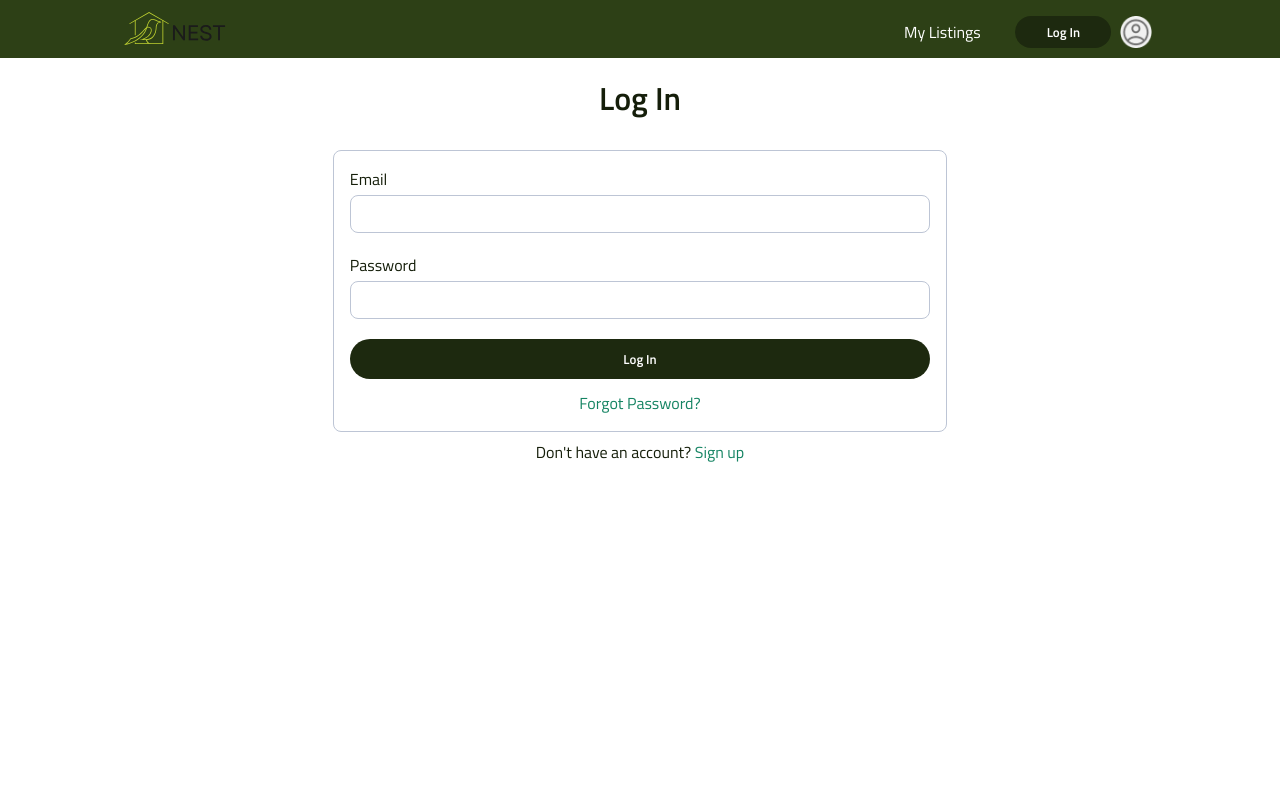
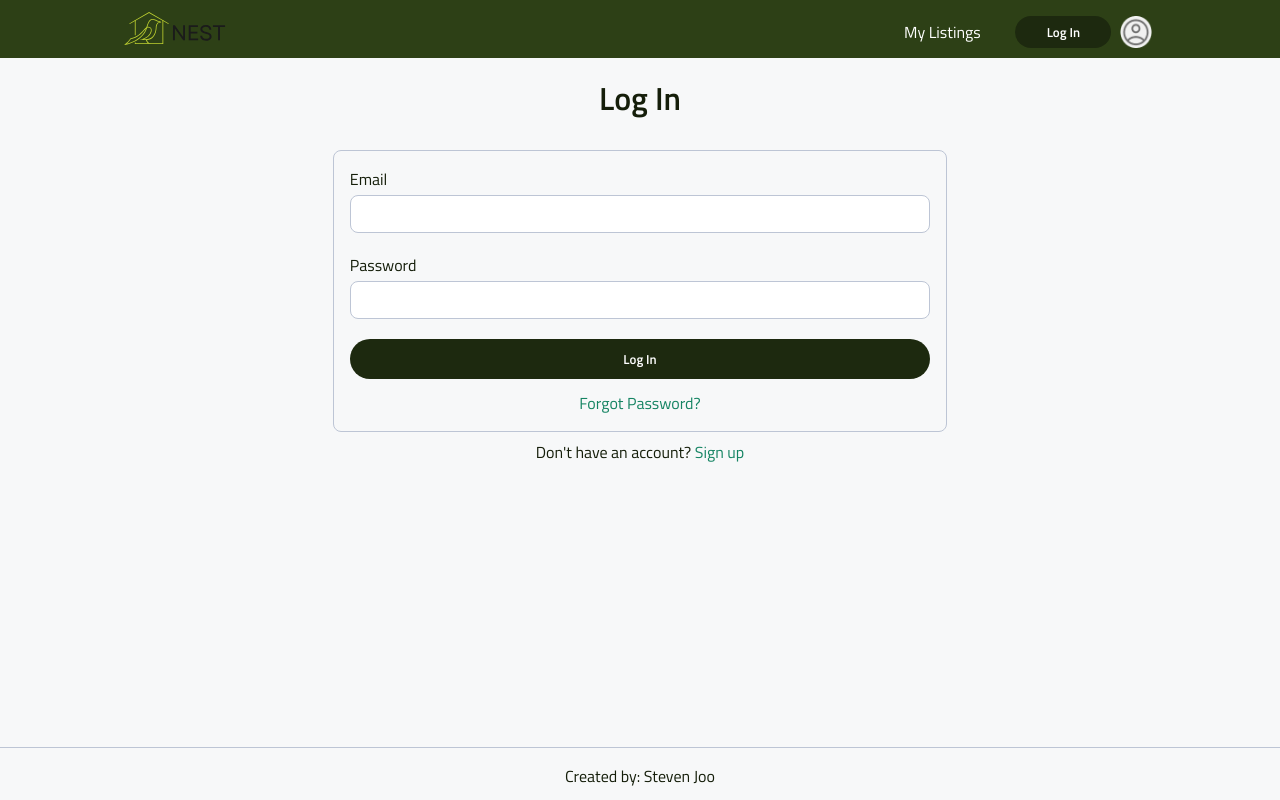
Before and after one commit to stebnj/steven-joo-capstone-project, a React (Create React App) app in the folder client/: page /login in a window 1280 px wide. Built offline with nearby package versions, Linux system fonts and the light colour scheme; no server answers.

Commit message:
add elements

```diff
--- a/client/src/App.js
+++ b/client/src/App.js
@@ -1,5 +1,6 @@
 import {BrowserRouter, Routes, Route} from 'react-router-dom'
 import Header from './components/Header/Header';
+import Footer from './components/Footer/Footer';
 import Home from './pages/Home/Home';
 import Login from './pages/Login/Login';
 import Signup from './pages/Signup/Signup';
@@ -28,6 +29,7 @@ function App() {
           <Route path="/forgot-password" element={<ForgotPassword />}></Route>
           <Route path="/dashboard" element={<PrivateRoute><Dashboard /></PrivateRoute>}></Route>
         </Routes>
+        <Footer />
       </BrowserRouter>
     </AuthProvider>
 
--- a/client/src/components/Footer/Footer.js
+++ b/client/src/components/Footer/Footer.js
@@ -0,0 +1,16 @@
+import React from 'react'
+import './Footer.scss'
+
+export default function Footer() {
+  return (
+    <footer className='footer'>
+
+        <section className='footer__container'>
+            <p className='footer__text'>
+                Created by: Steven Joo
+            </p>
+            <p></p>
+        </section>
+    </footer>
+  )
+}
--- /dev/null
+++ b/client/src/components/Footer/Footer.scss
@@ -0,0 +1,19 @@
+@use '../../styles/partials/global';
+@import '../../styles/partials/variables';
+@import '../../styles/partials/mixins';
+
+
+.footer{
+    background-color: $Light-Grey;
+    position: absolute;
+    width: 100%;
+    bottom: 0;
+
+    &__container{
+    border-top: 1px solid $Cloud;
+    display: flex;
+    justify-content: center;
+    padding-top: 1rem;
+
+    }
+}
--- a/client/src/styles/partials/_global.scss
+++ b/client/src/styles/partials/_global.scss
@@ -9,6 +9,7 @@
 
 body{
      @include font-styling(400, $darker-green);
+     background-color: $Light-Grey;
 }
 
 
```
